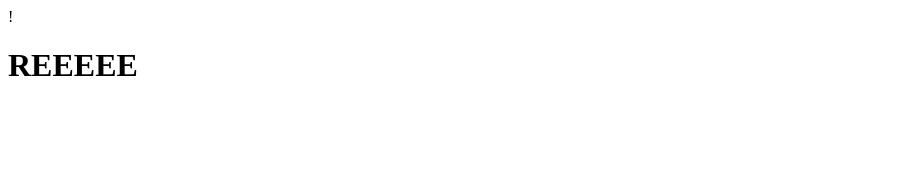
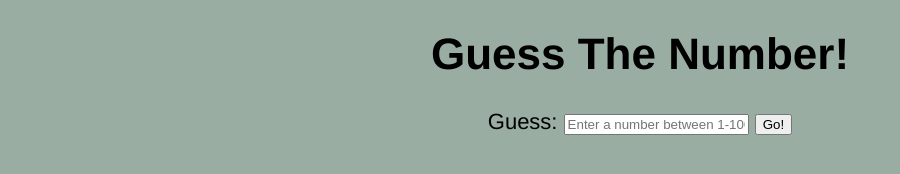
Before and after one commit to henok-9/henok-9.github.io, a plain HTML site: page index.html in a window 1280 px wide. Shown: the whole page, without its empty margins (0-900 px from the left). Drawn offline with Linux system fonts and the light colour scheme.

Commit message:
more files

```diff
--- a/index.html
+++ b/index.html
@@ -1,9 +1,19 @@
-!<!DOCTYPE>
+<!DOCTYPE html>
 <html>
-<head>
-<title>Test</title>
-</head>
-<body>
-<h1>REEEEE</h1>
-<body>
+    <head>
+        <title>Guess The Number</title>
+        <link rel="stylesheet" href="style.css">
+        <script src="script.js" defer></script>
+    </head>
+    <body>
+        <div id="bb">
+            <h1 id="top">Guess The Number!</h1>
+            <form method="post">
+                <label for="guess">Guess:</label>
+                <input type="text" name="guess" id="guess" placeholder="Enter a number between 1-100">
+                <input type="button" onclick="guessNumber()" value="Go!">
+                <p id="output"></p>
+        </div>
+        </form>
+    </body>
 </html>
--- /dev/null
+++ b/script.js
@@ -0,0 +1,20 @@
+function guessNumber() {
+    let number = Math.floor(Math.random() * 100) + 1;
+    let guess = document.getElementById("guess").value;
+    let output = document.getElementById("output");
+    console.log(guess);
+    console.log(number);
+
+    if (guess.value == number) {
+        alert("You guessed the number!");
+        output.innerHTML = "You guessed the number!";
+    } else if (guess.value > number) {
+        output.innerHTML = "Your guess is too high!";
+    }
+    else if (guess.value < number) {
+        output.innerHTML = "You guess is too low!";
+
+    }
+}
+
+guessNumber();
--- /dev/null
+++ b/style.css
@@ -0,0 +1,15 @@
+body {
+    background-color: #8da398e3;
+    color: black;
+    font-family: "Helvetica Neue", Helvetica, Arial, sans-serif;
+    font-size: 18px;
+    /* max-width: 960px; */
+    text-align: center;
+    margin: 0 auto;
+
+}
+
+#bb {
+    color: #000000;
+    font-size: 22px;
+}
```
